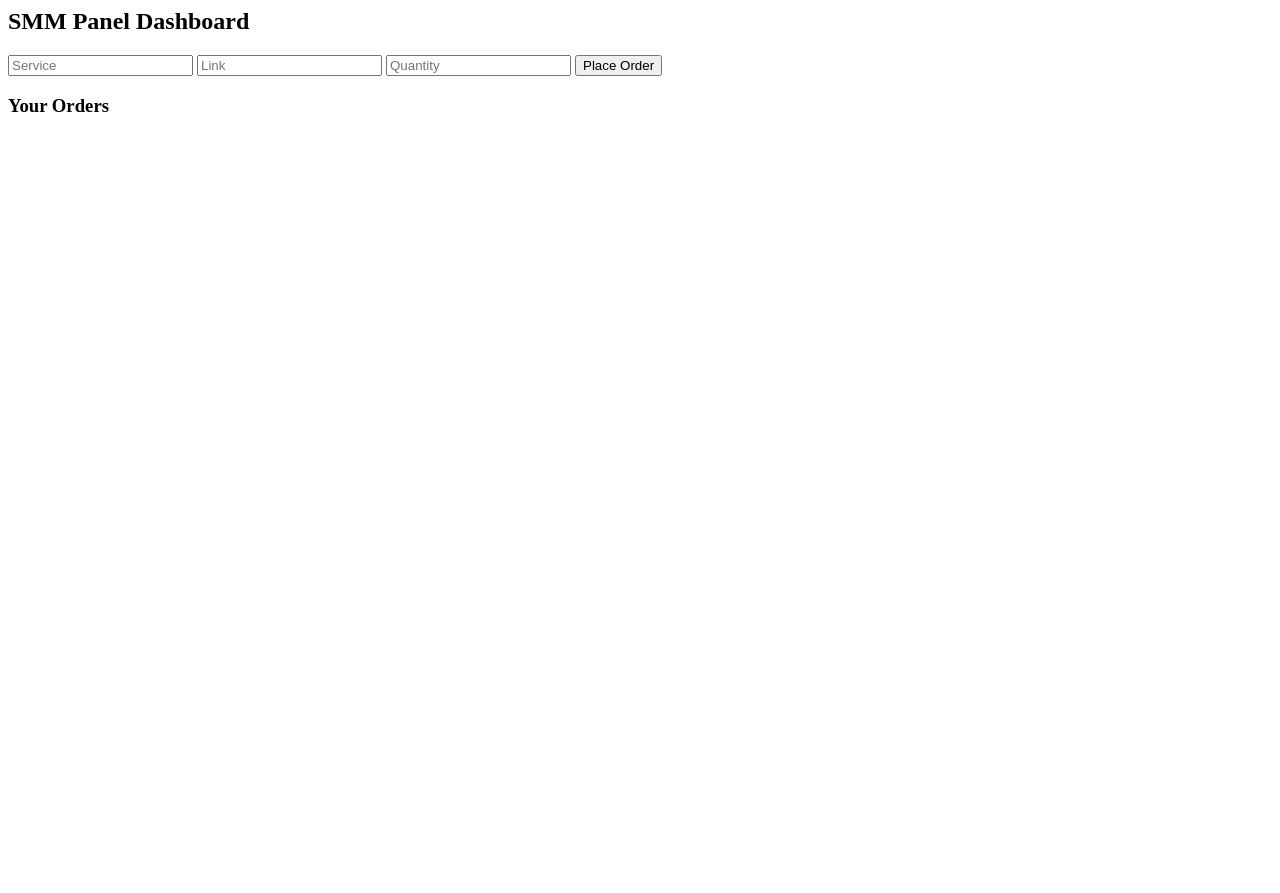
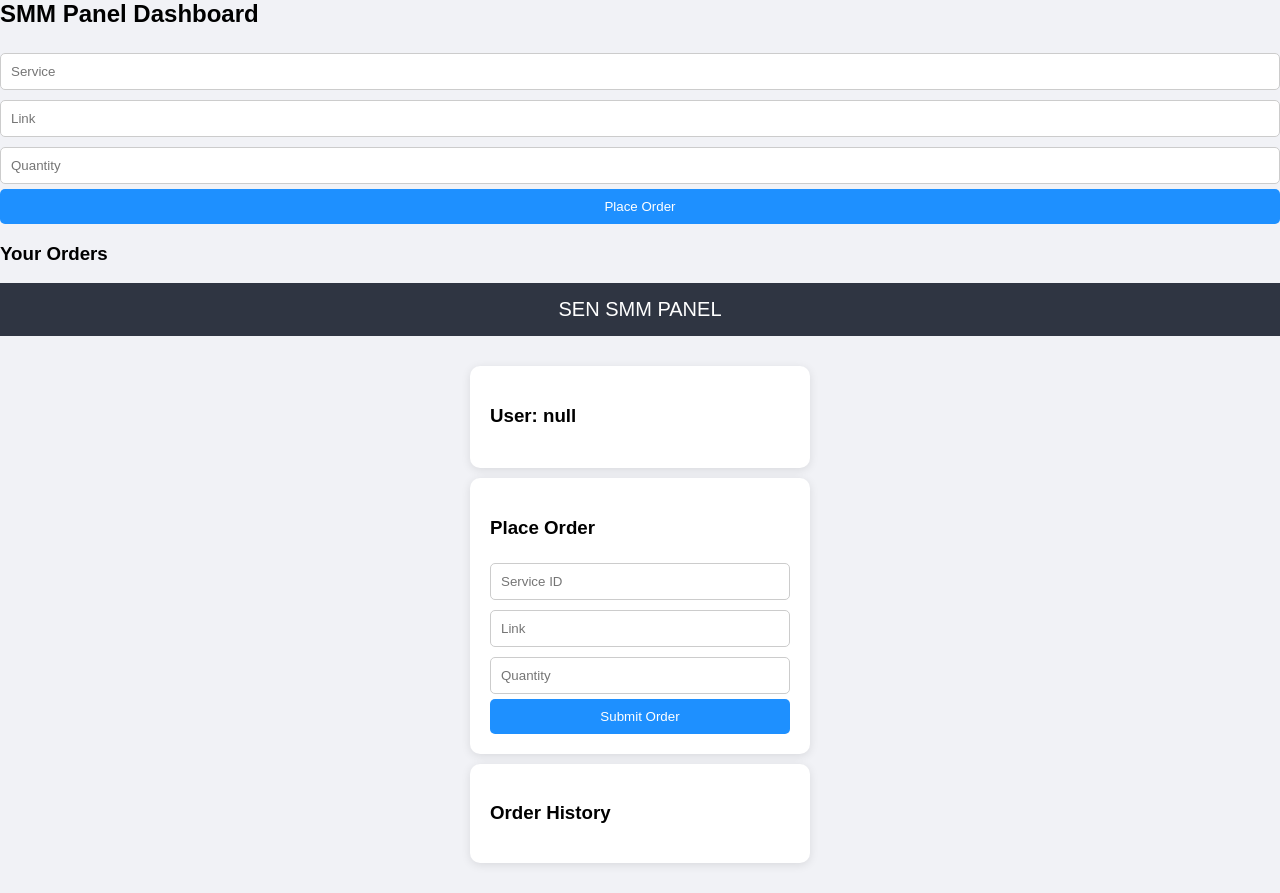
Before and after one commit to sseng0763-sketch/seng-smm-tools, a website: page dashboard.html in a window 1280 px wide. Before the commit the page ends 800 px from the top, so only its background shows below. Drawn offline with Linux system fonts and the light colour scheme; no server answers.

Commit message:
Update dashboard.html

```diff
--- a/dashboard.html
+++ b/dashboard.html
@@ -94,3 +94,92 @@ async function loadBalance(){
 
 loadBalance();
 </script>
+<!DOCTYPE html>
+<html>
+<head>
+  <title>Dashboard</title>
+  <link rel="stylesheet" href="style.css">
+</head>
+
+<body>
+
+<div class="navbar">SEN SMM PANEL</div>
+
+<div class="container">
+
+  <div class="card">
+    <h3 id="user"></h3>
+    <h4 id="balance"></h4>
+  </div>
+
+  <div class="card">
+    <h3>Place Order</h3>
+
+    <input id="service" placeholder="Service ID">
+    <input id="link" placeholder="Link">
+    <input id="qty" placeholder="Quantity">
+
+    <button onclick="order()">Submit Order</button>
+  </div>
+
+  <div class="card">
+    <h3>Order History</h3>
+    <ul id="orders"></ul>
+  </div>
+
+</div>
+
+<script>
+// show user
+document.getElementById("user").innerText =
+"User: " + localStorage.getItem("user");
+
+// load balance
+async function loadBalance(){
+  const res = await fetch("https://your-app.onrender.com/balance/" + localStorage.getItem("user"));
+  const data = await res.json();
+  document.getElementById("balance").innerText = "Balance: $" + data.balance;
+}
+
+// load orders
+async function loadOrders(){
+  const res = await fetch("https://your-app.onrender.com/orders/" + localStorage.getItem("user"));
+  const data = await res.json();
+
+  let list = "";
+  data.forEach(o=>{
+    list += `<li>${o.service} | ${o.quantity} | ${o.status}</li>`;
+  });
+
+  document.getElementById("orders").innerHTML = list;
+}
+
+// order
+async function order(){
+  const res = await fetch("https://your-app.onrender.com/order", {
+    method:"POST",
+    headers:{
+      "Content-Type":"application/json",
+      "Authorization": localStorage.getItem("token")
+    },
+    body: JSON.stringify({
+      email: localStorage.getItem("user"),
+      service: service.value,
+      link: link.value,
+      quantity: qty.value
+    })
+  });
+
+  const data = await res.json();
+  alert(data.message);
+
+  loadBalance();
+  loadOrders();
+}
+
+loadBalance();
+loadOrders();
+</script>
+
+</body>
+</html>
```
